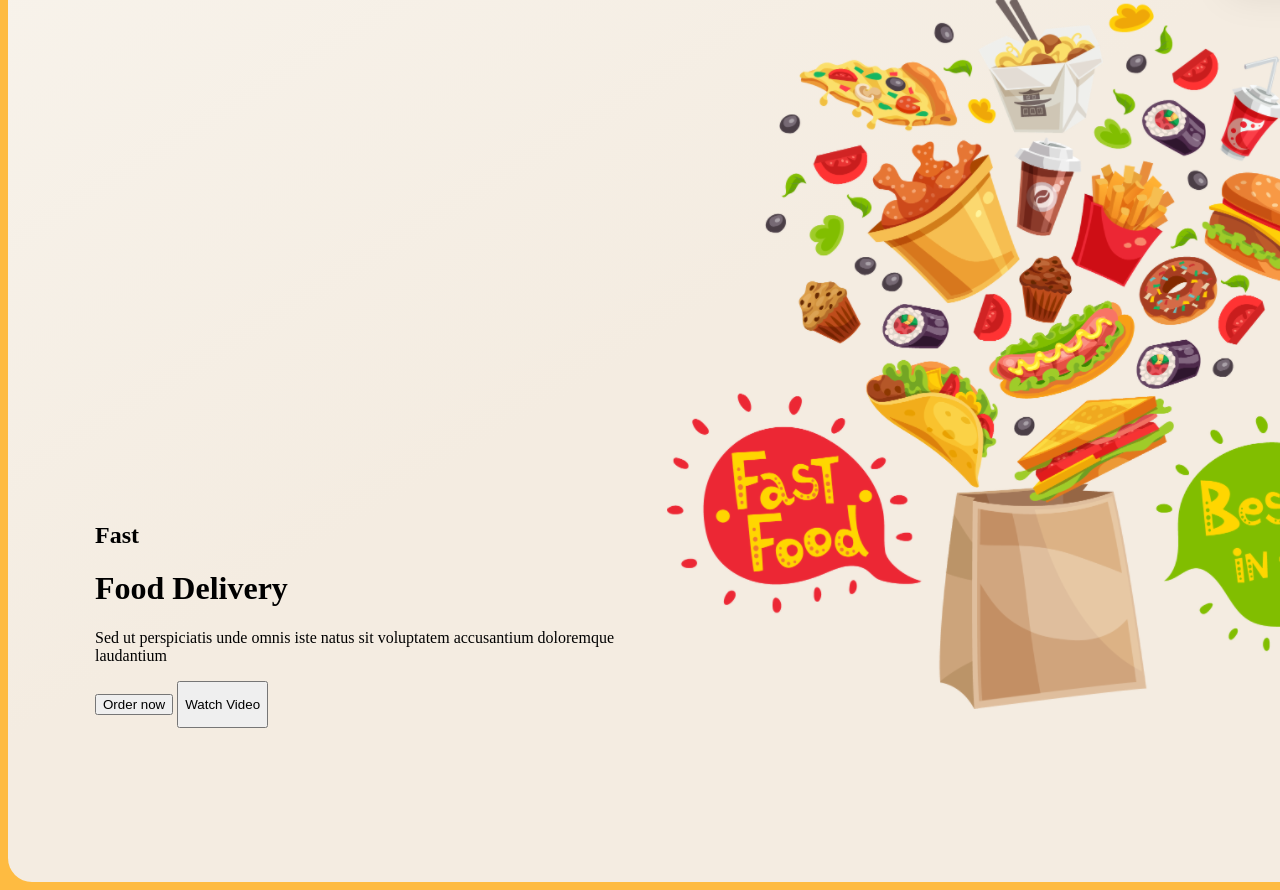
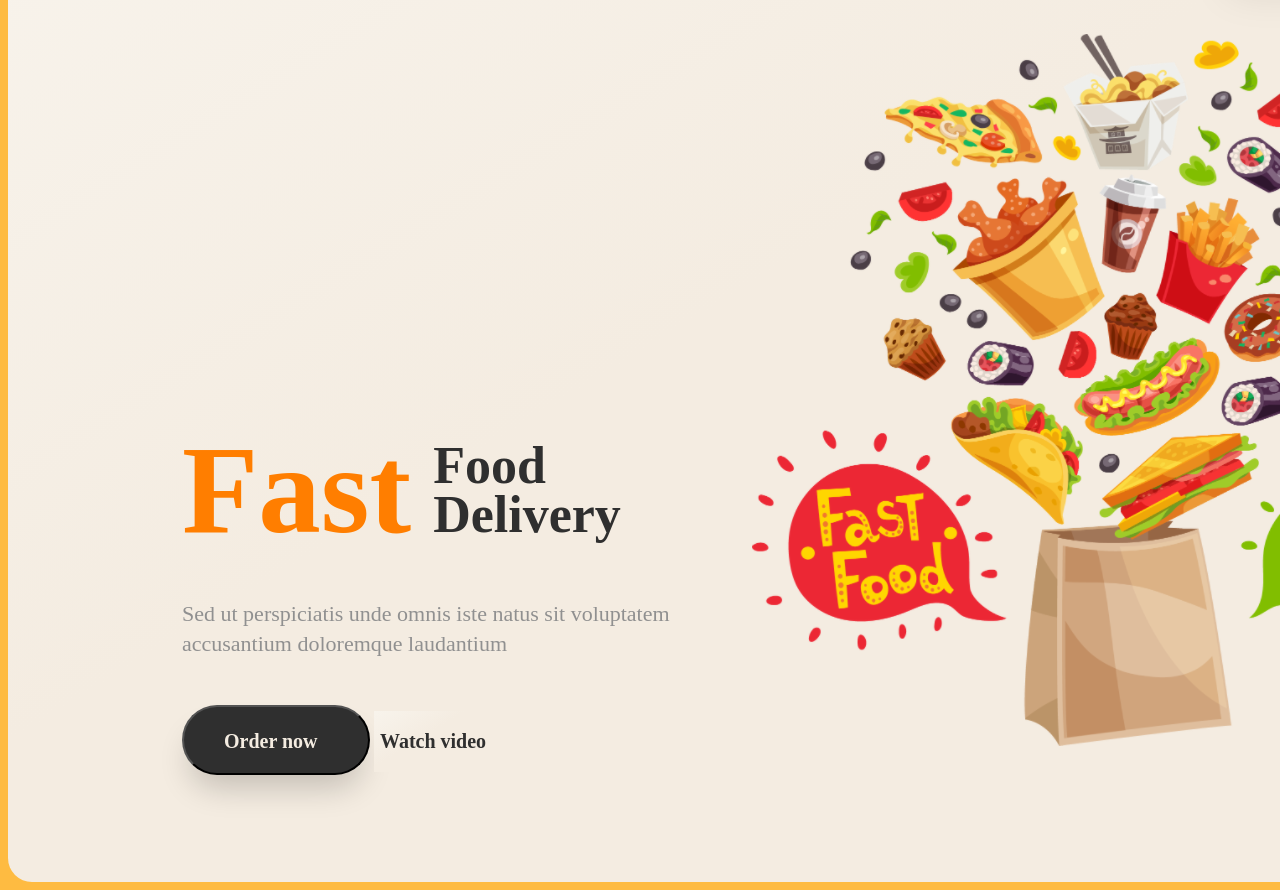
Before and after one commit to ilgiz-1/delivery_food, a plain HTML site: page index.html in a window 1280 px wide. Shown: the part 177-1067 px from the top of the page. Drawn offline with Linux system fonts and the light colour scheme.

Commit message:
added info and order button

```diff
--- a/index.html
+++ b/index.html
@@ -21,14 +21,15 @@
     </nav>
     <div class="info">
       <div class="info_left">
-      <h2>Fast</h2>
-      <h1>Food Delivery</h1>
-      <p>Sed ut perspiciatis unde omnis iste natus sit voluptatem accusantium doloremque laudantium</p>
+        <div class="info_headers">
+          <h2 class="info_headers_2">Fast</h2>
+          <h1 class="info_headers_1">Food<br>Delivery</h1>
+        </div>
+            <p class="info_text">Sed ut perspiciatis unde omnis iste natus sit voluptatem accusantium doloremque laudantium</p>
       <div class="info_order">
         <button class="order_btn">Order now</button>
         <button class="watch_btn">
-          <i></i>
-          <p>Watch Video</p>
+          <p class="watch_btn_text">Watch video</p>
         </button>
       </div>
       </div>
--- a/style.css
+++ b/style.css
@@ -1,6 +1,7 @@
 body {
     background: rgb(254, 187, 65);
     box-sizing: border-box;
+    border: none;
 }
 
 .wrapper {
@@ -83,14 +84,21 @@ ul {
   margin-left: 25px;
 }
 
+
+
 .info_left {
   width: 568px;
   display: inline-block;
+  position: relative;
+  top: 2px;
+
 }
 
 .info_right {
   width: 750px;
   display: inline-block;
+  margin-top: 37px;
+  margin-left: 85px;
 
 }
 
@@ -98,3 +106,86 @@ ul {
   width: 750px;
   height: 712px;
  }
+
+  .info_headers {
+ margin-left: 87px;
+ }
+
+
+ .info_headers_1 {
+  color: rgb(47, 47, 47);
+  font-family: Poppins;
+  font-size: 52px;
+  font-weight: 700;
+  line-height: 94.8%;
+  letter-spacing: 0%;
+  text-align: left;
+  display: inline-block;
+  margin-left: 18px;
+  height: 98px;
+}
+
+ .info_headers_2 {
+  color: rgb(255, 126, 0);
+  font-family: Poppins;
+  font-size: 125px;
+  font-weight: 700;
+  line-height: 94.8%;
+  letter-spacing: -3.5%;
+  display: inline-block;
+  height: 10px;
+ }
+
+ .info_text {
+  color: rgb(144, 144, 144);
+  font-family: Poppins;
+  font-size: 22px;
+  font-weight: 400;
+  line-height: 138.8%;
+  letter-spacing: 0%;
+  margin-top: 24px;
+  width: 586px;
+  height: 62px;
+  margin-left: 87px;
+ }
+
+.info_order {
+  margin-top: 44px;
+}
+
+ .order_btn {
+  border-radius: 84px;
+  box-shadow: 0px 20px 32px -8px rgba(0, 0, 0, 0.2);
+  background: rgb(47, 47, 47);
+  width: 188px;
+  height: 70px;
+  color: rgb(244, 236, 225);
+  font-family: Poppins;
+  font-size: 20px;
+  font-weight: 600;
+  line-height: 94.8%;
+  letter-spacing: 0%;
+  text-align: left;
+  padding-left: 40px;
+  padding-top: 25px;
+  padding-bottom: 26px;
+  padding-right: 41px;
+  display: inline-block;
+  cursor: pointer;
+  margin-left: 87px;
+ }
+
+ .watch_btn {
+  cursor: pointer;
+  border: none;
+  background: linear-gradient(-31.69deg, rgb(244, 236, 225) 57.84%,rgb(252, 251, 247) 144.095%);
+  }
+
+ .watch_btn_text {
+  color: rgb(47, 47, 47);
+  font-family: Poppins;
+  font-size: 20px;
+  font-weight: 600;
+  line-height: 94.8%;
+  letter-spacing: 0%;
+}
```
Also changed, not shown: img/Play_img.png (added), svg/play_svg.svg (added).
